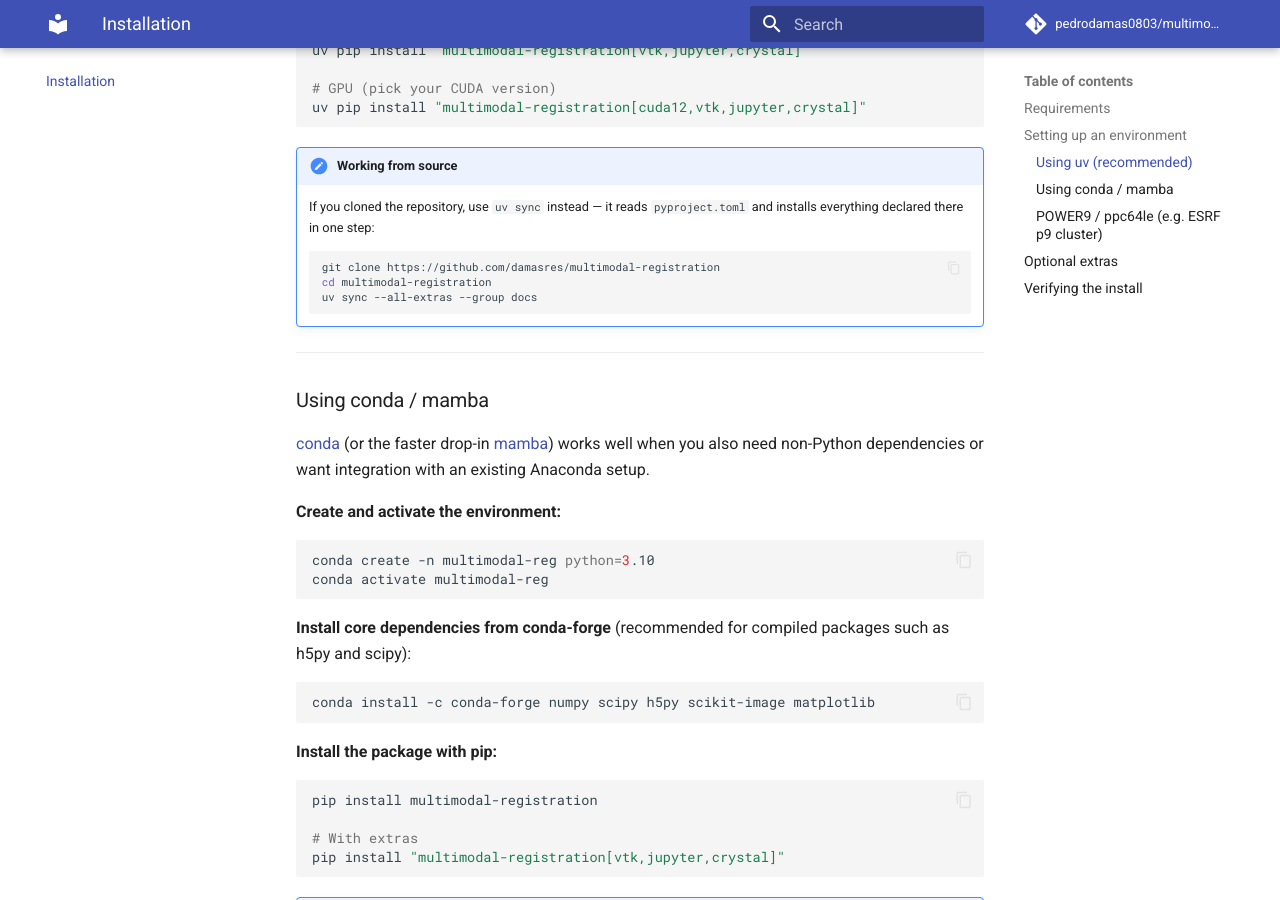
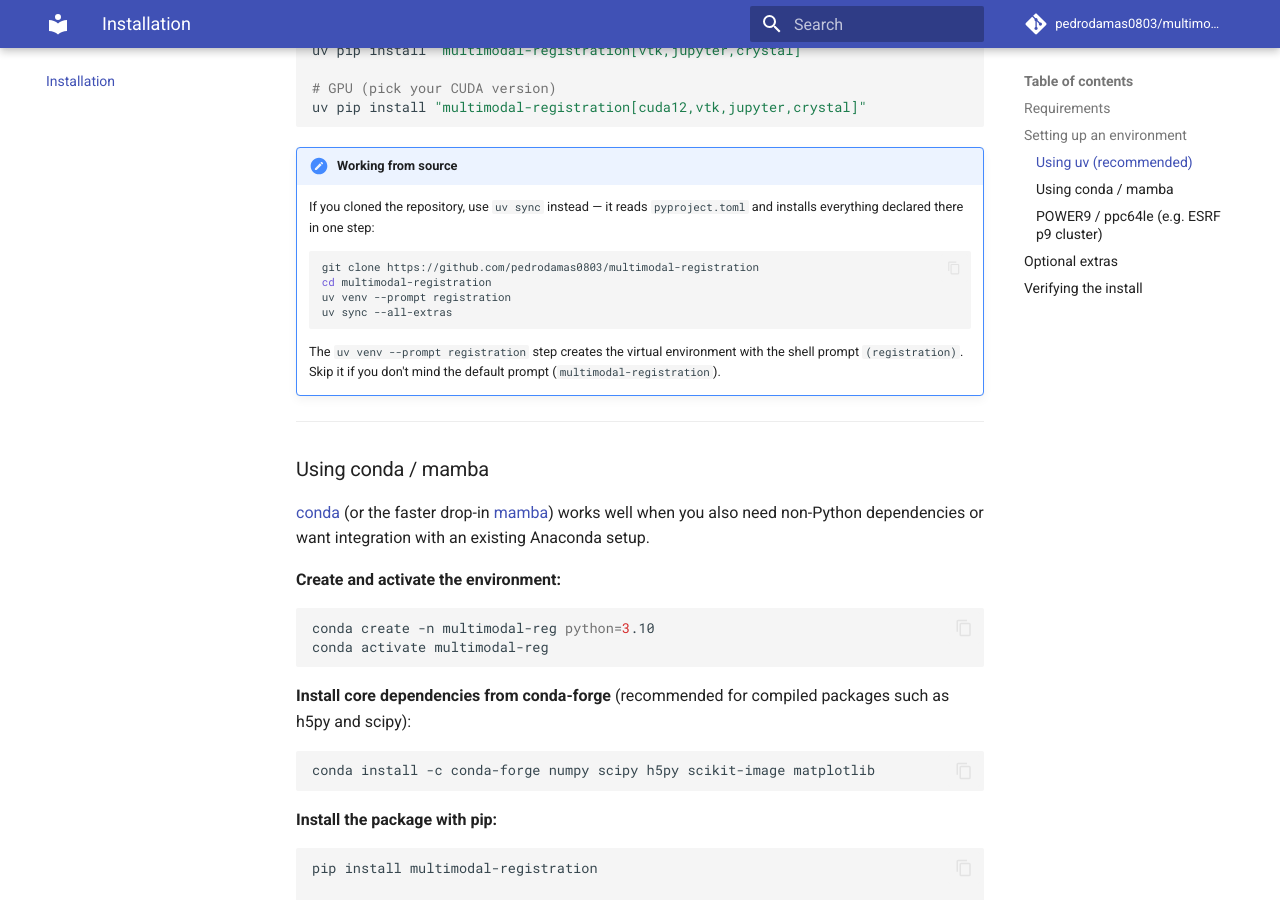
Before and after one commit to pedrodamas0803/multimodal-registration, an MkDocs documentation site: the page built from docs/installation.md, in a window 1280 px wide and 900 px high, scrolled down 1001 px. Built offline with MkDocs 1.6.1 and Material for MkDocs 9.7.7, drawn with Linux system fonts in a browser that asks for light colours; comment, search, counter and statistics services are not loaded.

Commit message:
add uv instructions

````diff
--- a/docs/installation.md
+++ b/docs/installation.md
@@ -54,10 +54,15 @@ uv pip install "multimodal-registration[cuda12,vtk,jupyter,crystal]"
     `pyproject.toml` and installs everything declared there in one step:
 
     ```bash
-    git clone https://github.com/damasres/multimodal-registration
+    git clone https://github.com/pedrodamas0803/multimodal-registration
     cd multimodal-registration
-    uv sync --all-extras --group docs
+    uv venv --prompt registration
+    uv sync --all-extras
     ```
+
+    The `uv venv --prompt registration` step creates the virtual environment
+    with the shell prompt `(registration)`.  Skip it if you don't mind the
+    default prompt (`multimodal-registration`).
 
 ---
 
````
